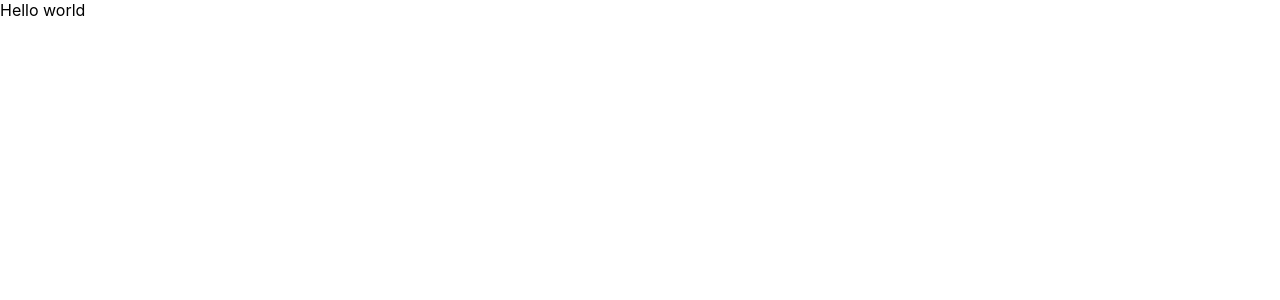
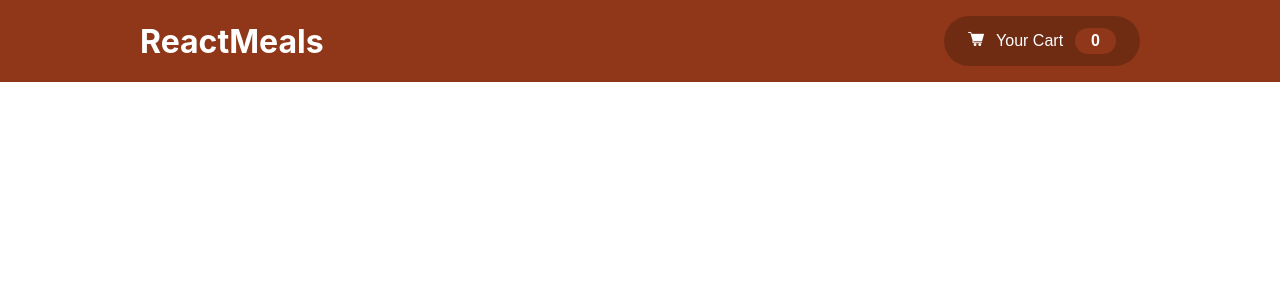
Before and after one commit to kepler003/food-order-app, a React (Create React App) app: page / in a window 1280 px wide. Shown: the top 300 px of the page. Built offline with nearby package versions, Linux system fonts and the light colour scheme.

Commit message:
Add Header component

```diff
--- a/src/App.js
+++ b/src/App.js
@@ -1,5 +1,7 @@
+import Header from './components/Header/Header';
+
 function App() {
-  return <p>Hello world</p>;
+  return <Header />
 }
 
 export default App;
--- /dev/null
+++ b/src/components/Header/Header.js
@@ -0,0 +1,20 @@
+import cls from './Header.module.css';
+import Icon from '../../UI/Icon/Icon';
+import Button from '../../UI/Button/Button';
+
+const Header = () => {
+  return (
+    <header className={cls.header}>
+      <div className='row'>
+        <a className={cls.logo} href='#'>ReactMeals</a>
+        <Button className={cls.btn} btnType='primary-darker'>
+          <Icon className={cls.icon} name='cart' color='white' />
+          <span className={cls.label}>Your Cart</span>
+          <span className={cls.number}>0</span>
+        </Button>
+      </div>
+    </header>
+  );
+};
+
+export default Header;
--- /dev/null
+++ b/src/components/Header/Header.module.css
@@ -0,0 +1,39 @@
+.header {
+  display: flex;
+  flex-flow: row nowrap;
+  align-items: center;
+  width: 100%;
+  padding: 1.6rem;
+  background-color: var(--primary);
+}
+
+.logo {
+  display: flex;
+  align-items: center;
+  text-decoration: none;
+  color: white;
+  font-size: 3.2rem;
+  font-weight: bold;
+}
+
+.btn {
+  display: flex;
+  align-items: center;
+  margin-left: auto;
+}
+
+.icon {
+  width: 1.6rem;
+  margin-top: -0.4rem;
+}
+
+.label {
+  margin: 0 1.2rem;
+}
+
+.number {
+  padding: 0.4rem 1.6rem;
+  background-color: var(--primary);
+  border-radius: 10rem;
+  font-weight: bold;
+}
```
